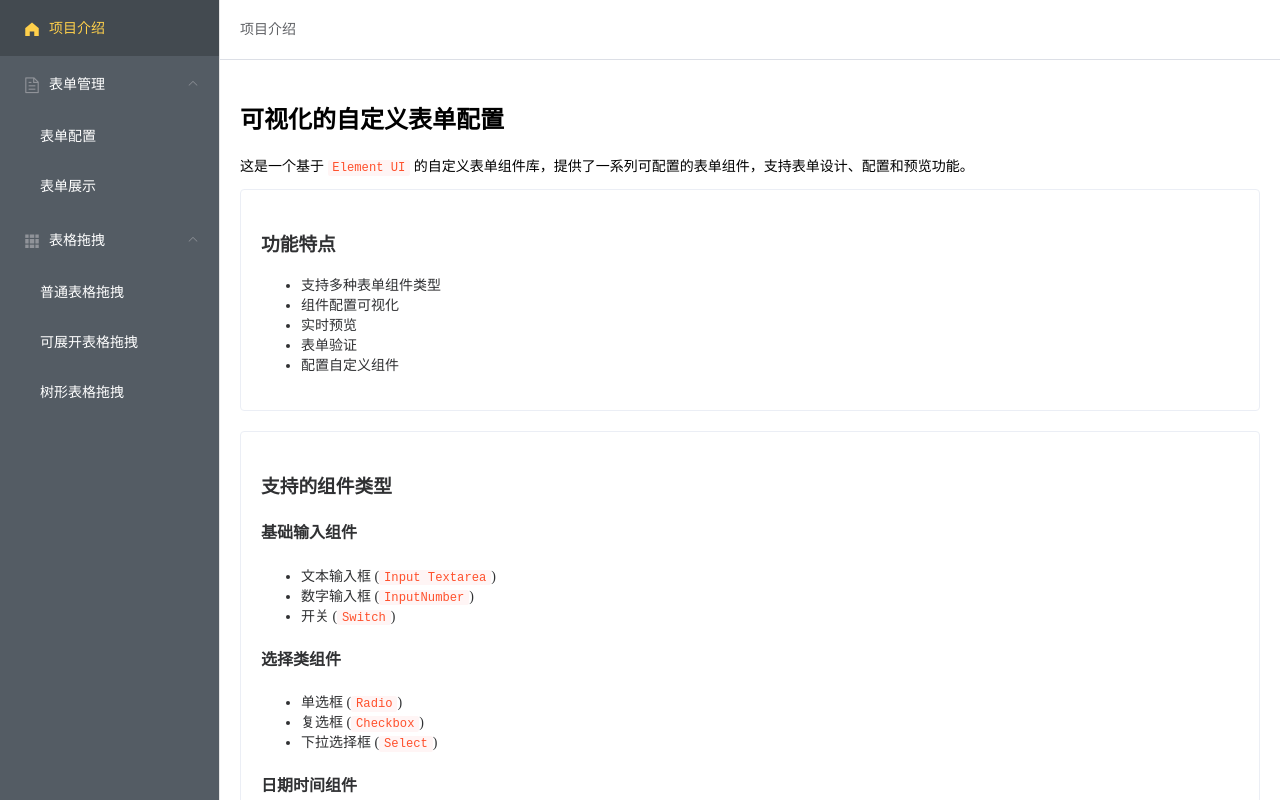
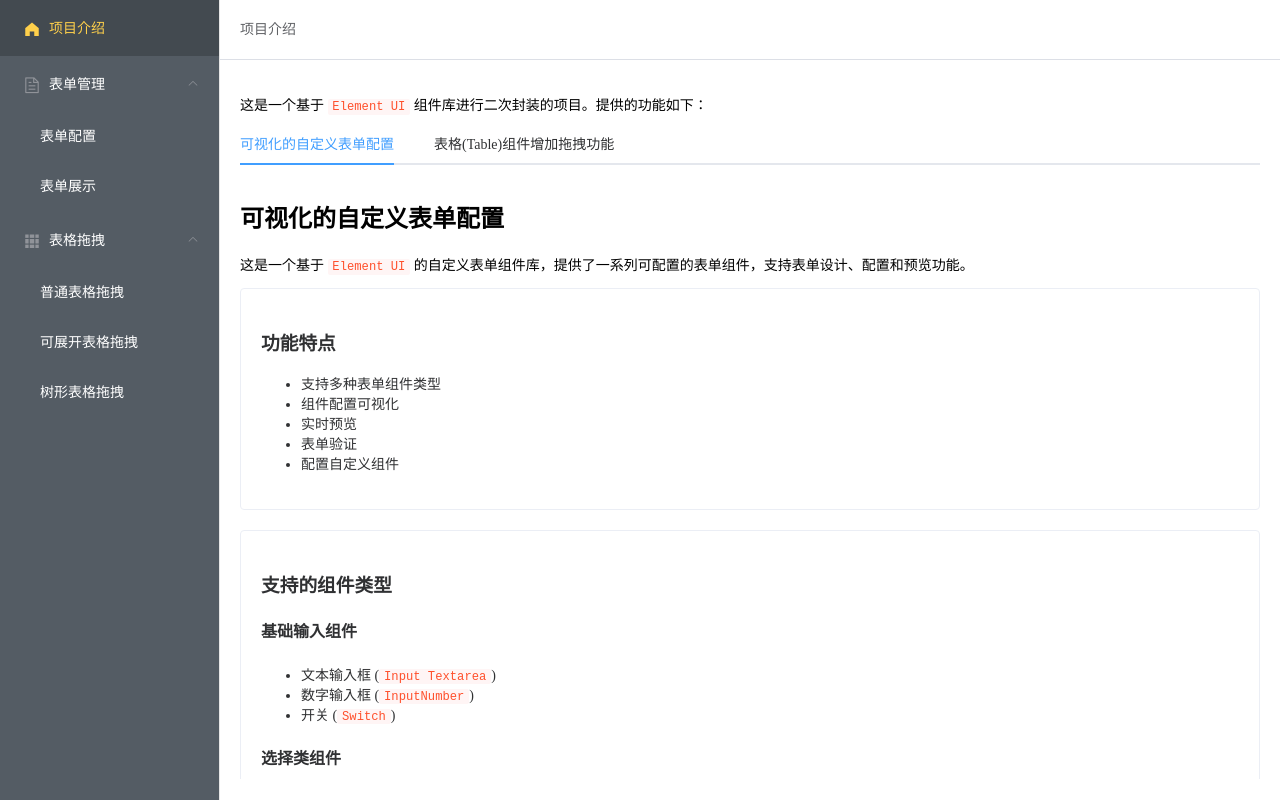
Before and after one commit to liaojunhongyue/element-ui2-custom-component, a Vue app: page / in a window 1280 px wide. Built offline with nearby package versions, Linux system fonts and the light colour scheme.

Commit message:
modify project introduce

```diff
--- a/src/pages/mainHome.vue
+++ b/src/pages/mainHome.vue
@@ -1,5 +1,12 @@
 <template>
-  <div>
+  <div class="main-home">
+    <div class="main-home-intro">
+      <p>这是一个基于 <code>Element UI</code> 组件库进行二次封装的项目。提供的功能如下：</p>
+    </div>
+
+    <el-tabs class="main-home-tabs" v-model="activeTab">
+      <!-- 可视化的自定义表单配置 -->
+      <el-tab-pane label="可视化的自定义表单配置" name="custom-form">
         <h2>可视化的自定义表单配置</h2>
 
         <p>这是一个基于 <code>Element UI</code> 的自定义表单组件库，提供了一系列可配置的表单组件，支持表单设计、配置和预览功能。</p>
@@ -149,14 +156,75 @@
             <li>在配置面板中实现组件的配置项。</li>
           </ol>
         </el-card>
+      </el-tab-pane>
+      <!-- 表格(Table)组件增加拖拽功能 -->
+      <el-tab-pane label="表格(Table)组件增加拖拽功能" name="drag-table">
+        <h2>Element UI 表格（Table）组件增加拖拽功能</h2>
+        <p>本项目支持多种基于 <code>Element UI</code> 的表格拖拽功能，具体包括：普通表格拖拽、可展开表格拖拽、树形表格拖拽。相关示例代码位于<code>src/pages/table/</code>目录下。</p>
+
+        <el-card shadow="hover" style="margin-bottom: 20px;">
+          <h3>普通表格拖拽（<code>basicTableDrag.vue</code>）</h3>
+          <ul>
+            <li>支持对表格的整行进行拖拽排序。</li>
+            <li>拖拽方式为：鼠标移动到表格的行上，按住即可进行拖拽。</li>
+            <li>拖拽完成后，数据顺序会自动更新。</li>
+            <li>适用于无嵌套、无展开行的简单表格。</li>
+          </ul>
+        </el-card>
+
+        <el-card shadow="hover" style="margin-bottom: 20px;">
+          <h3>可展开表格拖拽（<code>deployableTableDrag.vue</code>）</h3>
+          <ul>
+            <li>支持 <code>Element UI</code> 的可展开表格（带有展开行的表格）进行拖拽排序。</li>
+            <li>拖拽时，所有展开的行会自动收起，拖拽完成后会恢复原先的展开状态。</li>
+            <li>仅支持对未展开的主行进行拖拽，展开行不可拖拽。</li>
+            <li>拖拽完成后，表格数据顺序自动更新。</li>
+            <li>适用于需要展示详情信息的可展开表格场景。</li>
+          </ul>
+        </el-card>
+
+        <el-card shadow="hover" style="margin-bottom: 20px;">
+          <h3>树形表格拖拽（<code>treeTableDrag.vue</code>）</h3>
+          <ul>
+            <li>支持树形结构（多级嵌套）的表格行拖拽排序。</li>
+            <li>仅支持同一父级节点下的同级节点之间拖拽，不能跨层级拖拽。</li>
+            <li>拖拽后，行的展开/折叠状态不会改变。</li>
+            <li>拖拽时会自动处理子节点的跟随移动，保证树结构的正确性。</li>
+            <li>适用于有层级结构的数据展示和排序需求。</li>
+          </ul>
+        </el-card>
+
+        <el-card shadow="hover" style="margin-bottom: 20px;">
+          <h3>使用指南</h3>
+          <ul>
+            <li>以上拖拽功能均基于 <code>[sortablejs](https://github.com/SortableJS/Sortable)</code> 实现。</li>
+            <li>仅支持同一父级节点下的同级节点之间拖拽，不能跨层级拖拽。</li>
+          </ul>
+        </el-card>
+      </el-tab-pane>
+    </el-tabs>
   </div>
 </template>
 <script>
 export default {
-  name: 'mainHome'
+  name: 'mainHome',
+  data() {
+    return {
+      activeTab: 'custom-form'
+    }
+  }
 }
 </script>
-<style scoped>
+<style lang="scss" scoped>
+.main-home {
+  display: flex;
+  flex-direction: column;
+  height: 100%;
+  overflow: hidden;
+  &-intro {
+    height: 45px;
+  }
+}
 p, ul li, ol li {
   font-size: 14px;
 }
@@ -170,3 +238,14 @@ code {
   padding: .065em .4em;
 }
 </style>
+<style lang="scss">
+.main-home-tabs {
+  flex: 1;
+  height: calc(100% - 45px);
+  overflow: hidden;
+  .el-tabs__content {
+    height: calc(100% - 55px);
+    overflow: auto;
+  }
+}
+</style>
```
Lines whose indentation alone changed are shown as unchanged.
